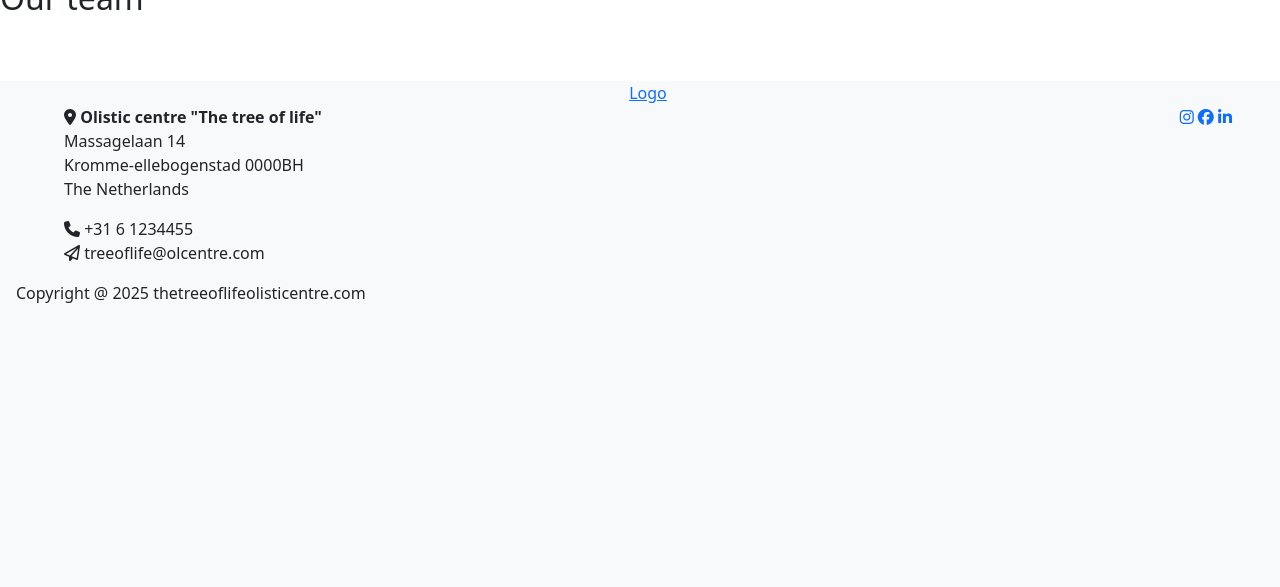
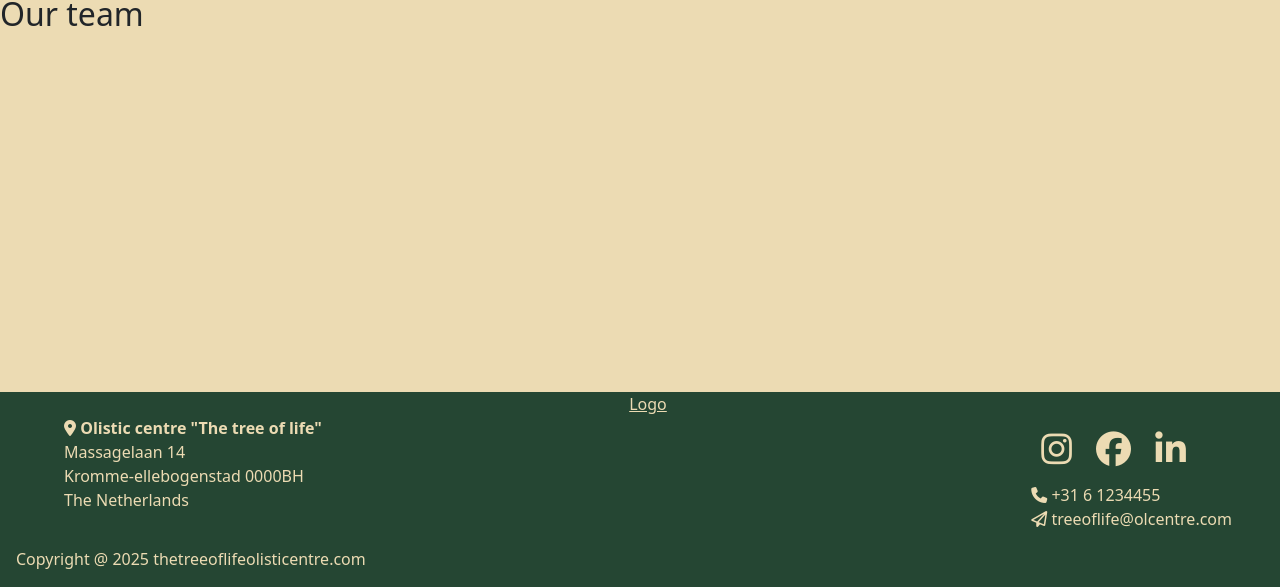
Before and after one commit to DR-developer98/Holistic-Centre-The-tree-of-life---4th-CI-Portfolio-Project, a Django app: page / in a window 1280 px wide. Shown: the part 479-1066 px from the top of the page. Before the commit the page ends 782 px from the top, so only its background shows below. Run offline with Django 4.2, Linux system fonts and the light colour scheme; data that the repository does not hold is empty; some libraries are stand-ins or nearby versions.

Commit message:
Add styling to navbar, footer and main

```diff
--- a/static/css/style.css
+++ b/static/css/style.css
@@ -1,10 +1,51 @@
-
-
 :root{
     --primary-color: #254633;
     --secondary-color: #ecdbb3;
 }
 
-nav{
+/*General styles*/
+.logo {
+    color: var(--secondary-color);
+}
+
+/*Navbar styles*/
+nav {
     background-color: var(--primary-color);
 }
+
+.nav-link {
+    color: var(--secondary-color);
+}
+
+#nav-appointment {
+    border: 2px solid var(--primary-color);
+    background-color: var(--secondary-color);
+    color: var(--primary-color);
+    font-weight: bold;
+    font-size: 1.3rem;
+    padding: 10px;
+}
+
+#nav-appointment:hover {
+    border: 2px solid var(--secondary-color);
+    background-color: var(--primary-color);
+    color: var(--secondary-color);
+}
+
+
+/*Main styles*/
+main {
+    background-color: var(--secondary-color);
+}
+
+/*Footer styles*/
+footer {
+    background-color: var(--primary-color);
+    color: var(--secondary-color);
+}
+
+#social-media>a>i {
+    color: var(--secondary-color);
+    font-size: 35px;
+    margin: 16px 10px;
+}
--- a/templates/base.html
+++ b/templates/base.html
@@ -21,13 +21,13 @@
   </head>
 
   <body class="d-flex flex-column min-vh-100">
-    <nav class="navbar navbar-expand-lg bg-body-tertiary">
+    <nav class="navbar navbar-expand-lg">
       <div class="container-fluid">
-        <a class="navbar-brand" href="#">Logo</a>
+        <a class="navbar-brand logo" href="#">Logo</a>
         <div class="collapse navbar-collapse" id="navbarSupportedContent">
           <ul class="navbar-nav me-auto mb-2 mb-lg-0">
             <li class="nav-item">
-              <a class="nav-link active" aria-current="page" href="#">Home</a>
+              <a class="nav-link" aria-current="page" href="#">Home</a>
             </li>
             <li class="nav-item">
               <a class="nav-link" href="#">Treatments</a>
@@ -43,7 +43,7 @@
             </li>
           </ul>
           <form class="d-flex">
-            <button class="btn btn-outline-success" type="submit">
+            <button class="btn btn-outline-success" id="nav-appointment" type="submit">
               Make an appointment
             </button>
           </form>
@@ -52,17 +52,17 @@
     </nav>
 
     <!-- Main content -->
-    <main>
+    <main class="d-flex flex-column min-vh-100">
       {% block content %}
       <!-- Content Goes here -->
       {% endblock content %}
     </main>
 
     <!-- Footer -->
-    <footer class="mt-auto bg-body-tertiary">
+    <footer class="mt-auto">
       <div class="ms-3 d-flex flex-column flex-wrap">
         <div class="align-self-center">
-          <a href="#">Logo</a>
+          <a class="logo" href="#">Logo</a>
         </div>
         <div class="d-flex flex-row justify-content-between">
           <div class="ms-5">
@@ -75,15 +75,9 @@
               Kromme-ellebogenstad 0000BH <br />
               The Netherlands
             </address>
+          </div>
           <div>
-              <p>
-                <i class="fa-solid fa-phone"></i> +31 6 1234455<br />
-                <i class="fa-regular fa-paper-plane"></i>
-                treeoflife@olcentre.com
-              </p>
-            </div>
-          </div>
-          <div class="me-5">
+            <div class="me-5" id="social-media">
               <a
                 href="https://www.Instagram.com"
                 target="_blank"
@@ -108,6 +102,14 @@
                 alt="Login page LinkedIn"
                 ><i class="fa-brands fa-linkedin-in"></i
               ></a>
+              <div>
+                <p>
+                  <i class="fa-solid fa-phone"></i> +31 6 1234455<br />
+                  <i class="fa-regular fa-paper-plane"></i>
+                  treeoflife@olcentre.com
+                </p>
+              </div>
+            </div>
           </div>
         </div>
         <p>{% block copyright %} Copyright {% endblock copyright %}</p>
```
Lines whose indentation alone changed are shown as unchanged.
